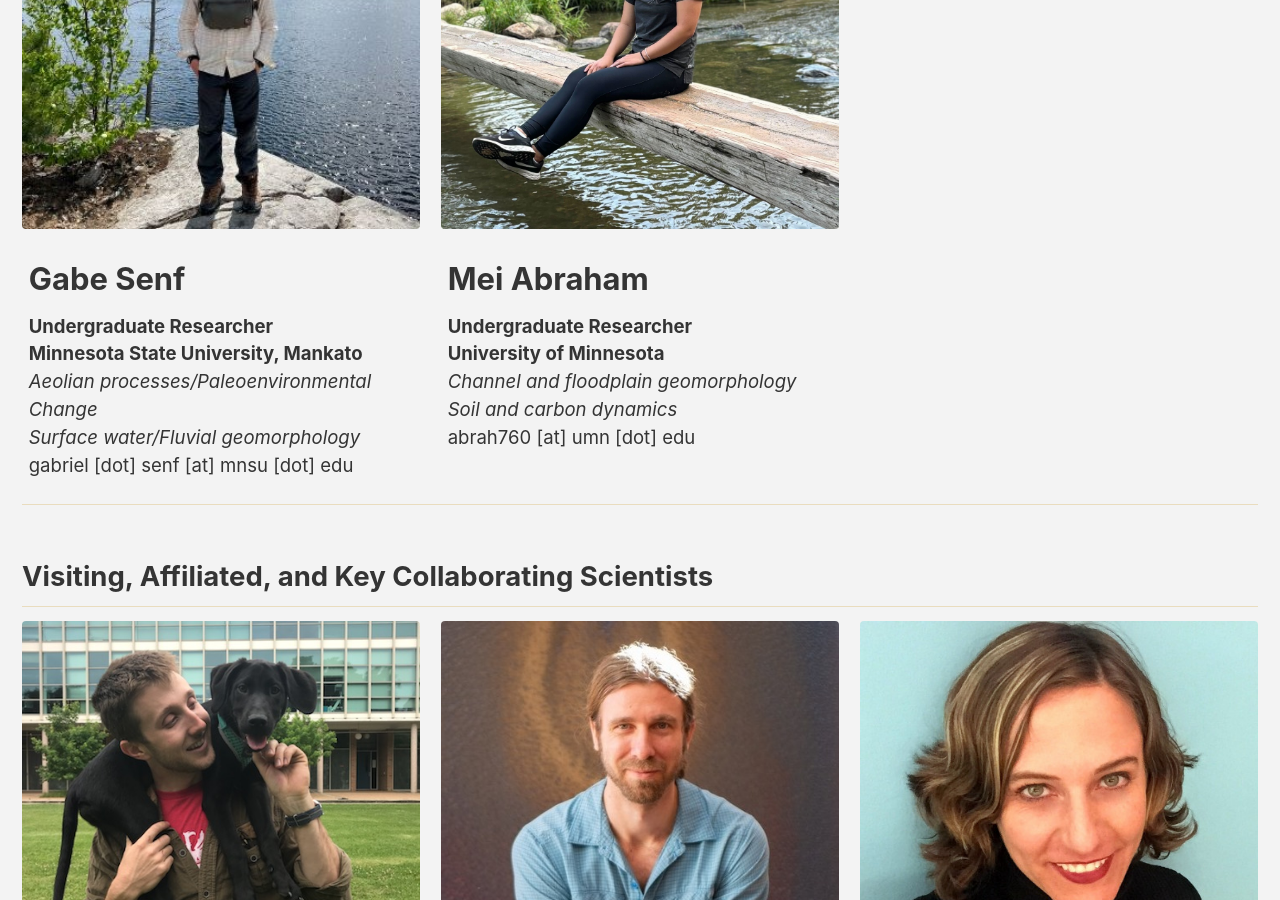
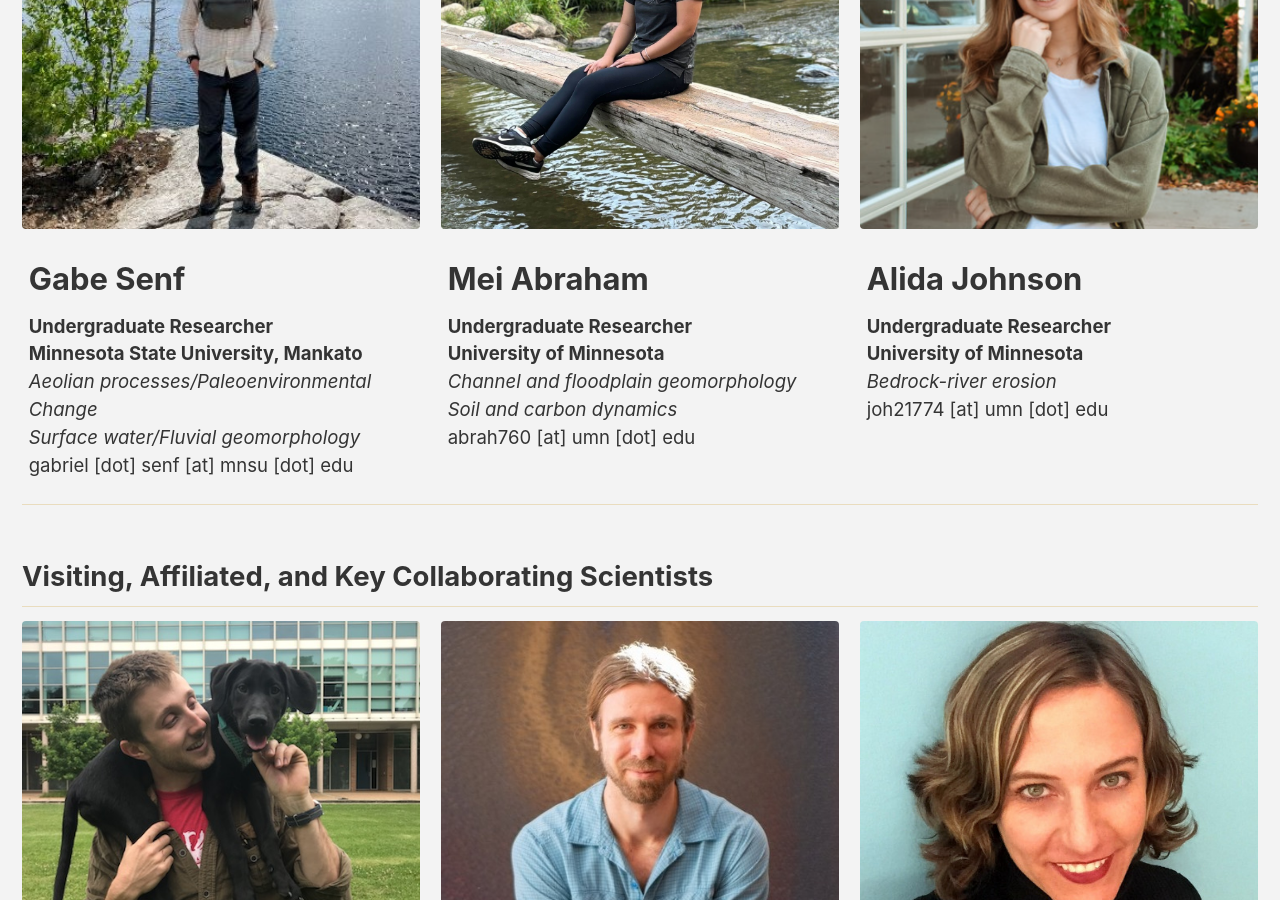
Before and after one commit to MNiMORPH/MNiMORPH.github.io, a Jekyll site: the page built from _pages/people.md, in a window 1280 px wide and 900 px high, scrolled down 5757 px. Built offline with Jekyll 4.4.1, drawn with Linux system fonts in a browser that asks for light colours; cached includes are drawn as plain includes; nearby versions of some CDN libraries.

Commit message:
Add Alida Johnson: Undergraduate researcher.

```diff
--- a/_pages/people.md
+++ b/_pages/people.md
@@ -175,6 +175,17 @@ undergrads:
               *Soil and carbon dynamics*<br/>
               abrah760 [at] umn [dot] edu
               "
+  - image_path: /assets/images/headshots/AlidaJohnson.png
+    alt: "Alida Johnson"
+    title: "Alida Johnson"
+    excerpt: "**Undergraduate Researcher**<br/>
+              **University of Minnesota**<br/>
+              *Bedrock-river erosion*<br/>
+              joh21774 [at] umn [dot] edu
+              "
+visitors:
+
+
 visitors:
   - image_path: /assets/images/headshots/EricBarefoot_480p.png
     alt: "Eric Barefoot"
```
Also changed, not shown: assets/images/headshots/AlidaJohnson.png (added).
